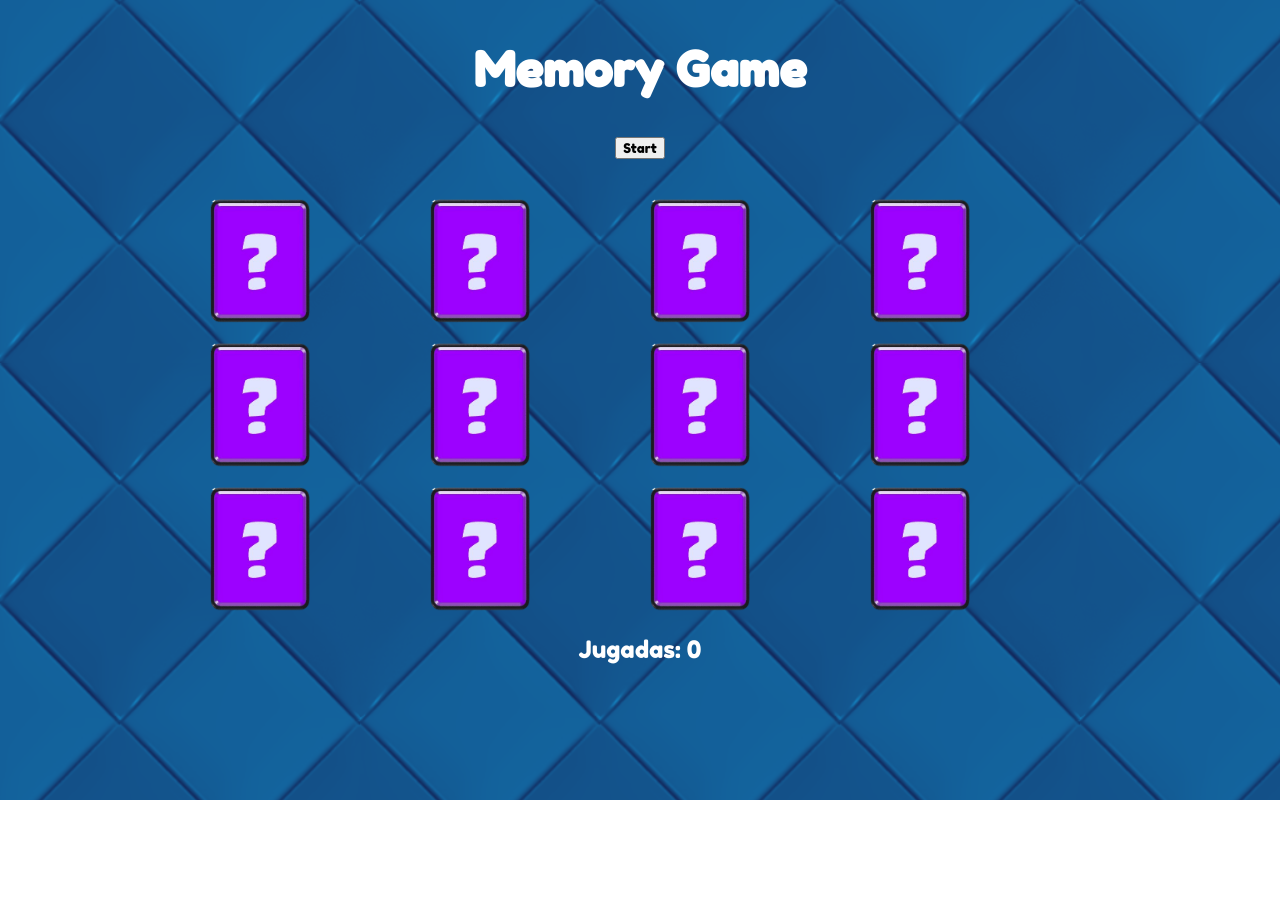
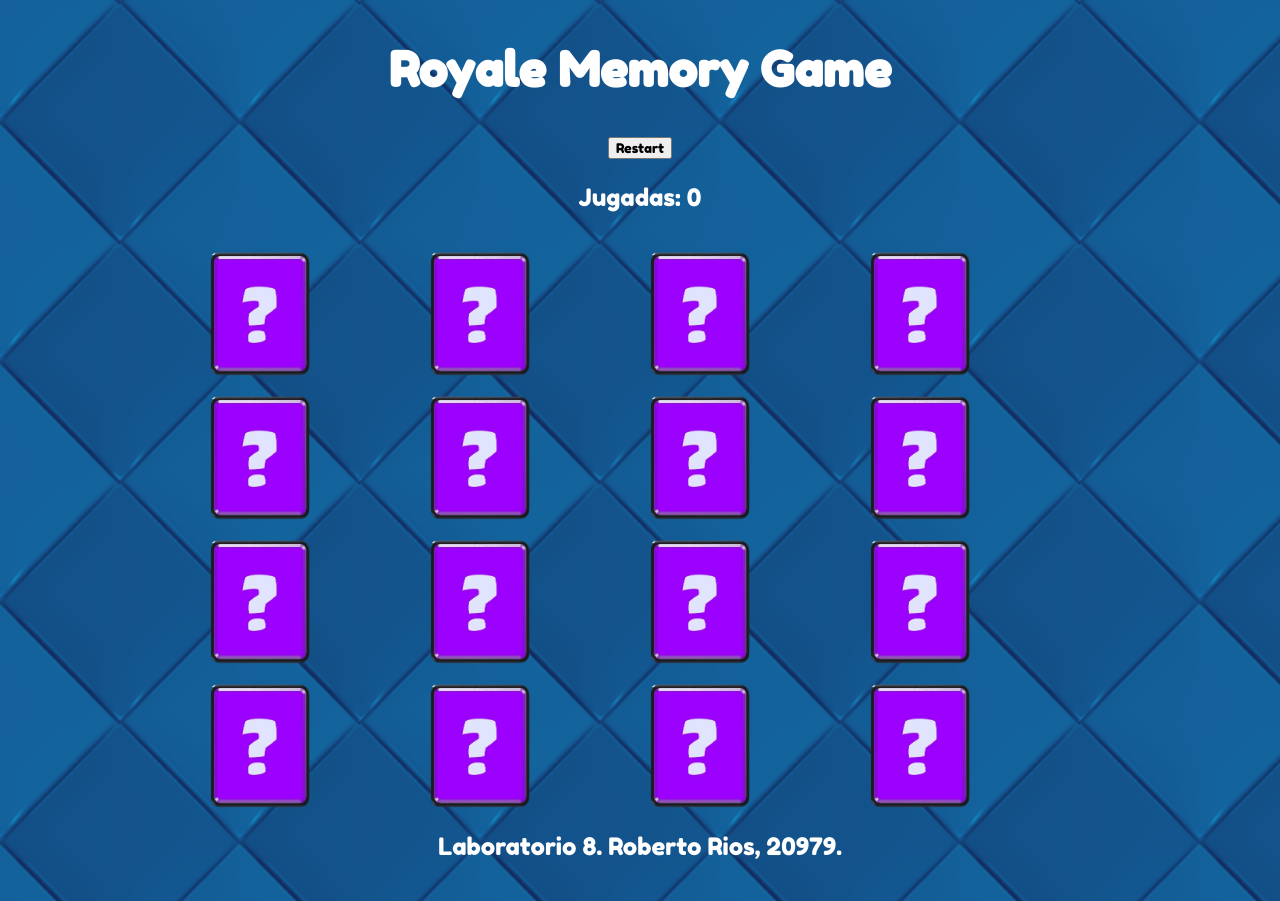
Before and after one commit to robertriosm/lab-8-react, a React app: page / in a window 1280 px wide. Before the commit the page ends 800 px from the top, so only its background shows below. Built offline with nearby package versions, Linux system fonts and the light colour scheme.

Commit message:
finalizado

```diff
--- a/src/App.js
+++ b/src/App.js
@@ -9,7 +9,8 @@ const cardImages = [
     {"src": "/img/skeletons.png", matched: false },
     {"src": "/img/royal_giant.png", matched: false },
     {"src": "/img/wizard.png", matched: false },
-
+    {"src": "/img/mega_knight.png", matched: false },
+    {"src": "/img/princess.png", matched: false },
 ]
 
 export default function App () {
@@ -67,8 +68,9 @@ export default function App () {
 
     return (
         <div className='App'>
-            <h1>Memory Game</h1>
-            <button onClick={shuffleCards}>Start</button>
+            <h1>Royale Memory Game</h1>
+            <button onClick={shuffleCards}>Restart</button>
+            <p>Jugadas: {turns}</p>
             <div className='card-grid'>
                 {cards.map(card => (
                     <Card key={card.id} card={card} handleChoice={handleChoice}
@@ -77,7 +79,7 @@ export default function App () {
                     />
                 ))}
             </div>
-            <p>Jugadas: {turns}</p>
+            <p>Laboratorio 8. Roberto Rios, 20979.</p>
         </div>
     );
 }
--- a/src/components/Card.js
+++ b/src/components/Card.js
@@ -1,8 +1,11 @@
 import '../index.css'
 
-export default function Card({ card, handleChoice, flipped }) {
+export default function Card({ card, handleChoice, flipped, disabled }) {
 
     const cardClick = () => {
+        if (!disabled) {
+            handleChoice(card)
+        }
         handleChoice(card)
     }
 
```
Also changed, not shown: public/img/mega_knight.png (added), public/img/princess.png (added).
